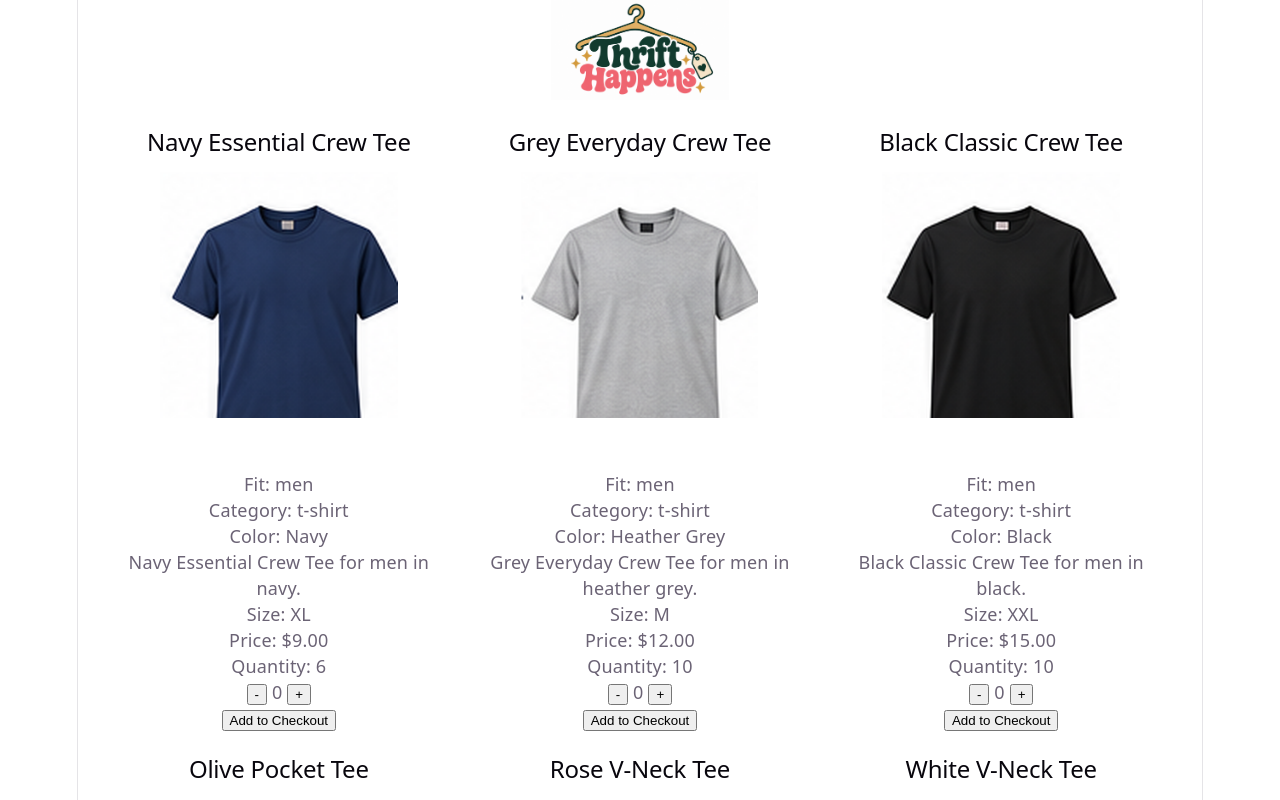
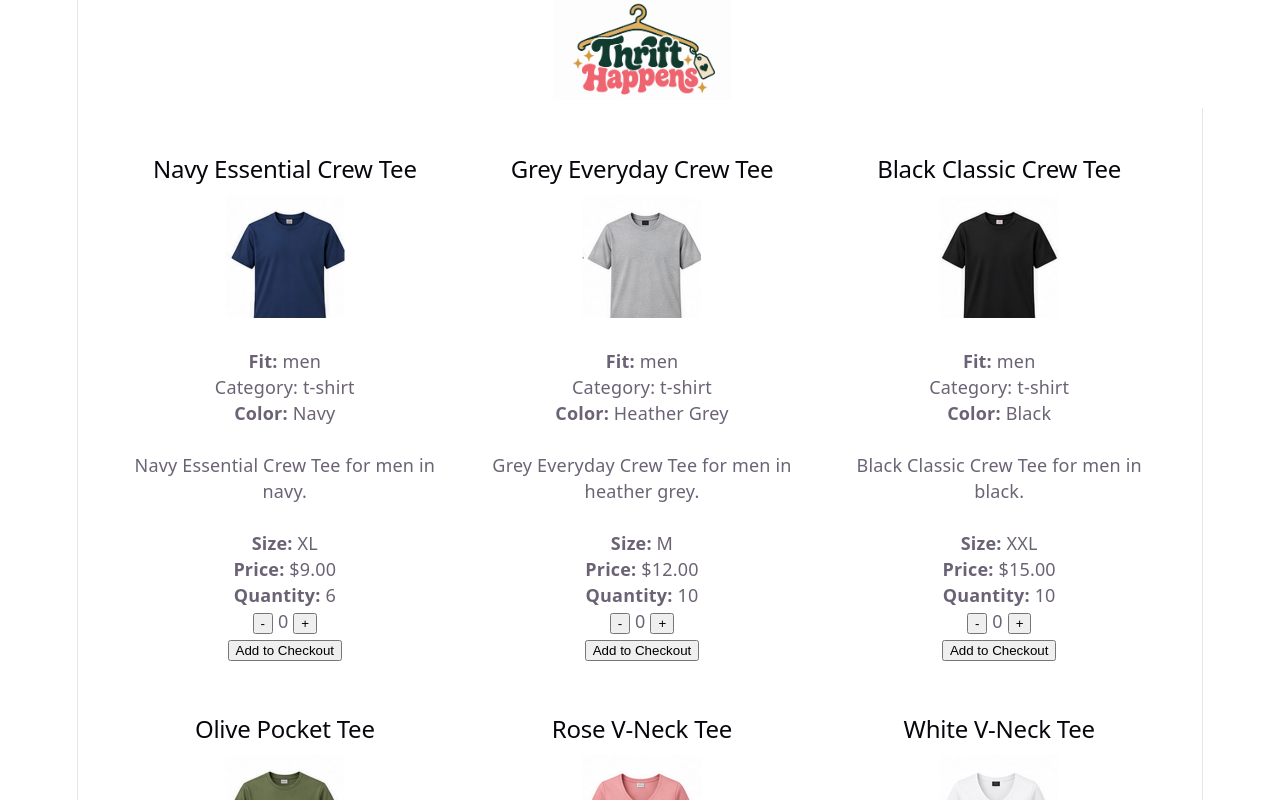
Before and after one commit to Skelaos/project1-thrift-happens, a React (Vite) app: page / in a window 1280 px wide. Shown: the top 800 px of the page. Built offline with nearby package versions, Linux system fonts and the light colour scheme.

Commit message:
Project 1 Mostly Finished, Uncommented

```diff
--- a/src/App.css
+++ b/src/App.css
@@ -185,7 +185,7 @@
 
 .NavBar {
   background-color: white;
-  margin-bottom: 20px;
+  width: 100.3%;
 }
 
 .ItemsContainer {
@@ -195,14 +195,49 @@
   justify-content: center;
   gap: 20px;
   width: 100%;
+  border: 2px solid white;
+  padding: 30px 0px;
 }
 
 .ItemCard {
   border: 2px solid white;
   width: 30%;
+  padding: 15px;
+  box-sizing: border-box;
 }
 
 .OutOfStock {
   color: red;
   font-weight: bolder;
 }
+
+.CheckoutContainer {
+  border: 2px solid white;
+  width: 100%;
+  padding: 30px 0px;
+}
+
+.EmptyCheckout {
+  display: flex;
+  padding-bottom: 30px;
+  flex-direction: column;
+  align-items: center;
+}
+
+.EmptyCheckout button {
+  width: 30%;
+}
+
+.Checkout {
+  display: flex;
+  flex-direction: row;
+  flex-wrap: wrap;
+  justify-content: center;
+  width: 100%;
+  gap: 20px;
+}
+
+.CheckoutCard {
+  border: 2px solid white;
+  width: 30%;
+}
--- a/src/components/CheckoutCard.tsx
+++ b/src/components/CheckoutCard.tsx
@@ -1,26 +1,36 @@
 import type { CheckoutArticle } from "./ThriftHappensApp";
 
-// interface CheckoutCardProps extends CheckoutArticle {
-//   //Handler for removing from checkout
-// }
+interface CheckoutCardProps extends CheckoutArticle {
+  //Handler for removing from checkout
+  handleRemoveFromCheckout: (
+    id: string,
+    articleId: number,
+    itemQuantity: number,
+  ) => void;
+}
 
 export default function CheckoutCard({
-  //   id,
-  //   articleId,
+  id,
+  articleId,
   image,
   name,
   price,
   itemQuantity,
   total,
-}: CheckoutArticle) {
+  handleRemoveFromCheckout,
+}: CheckoutCardProps) {
   return (
     <div className="CheckoutCard">
       <h2>{name}</h2>
-      <img src={image} alt="" />
+      <img src={image} alt="" height="300px" />
       <p>Price: {price}</p>
       <p>Quantity: {itemQuantity}</p>
       <p>Total: {total}</p>
-      <button /*onClick event here*/>Remove</button>
+      <button
+        onClick={() => handleRemoveFromCheckout(id, articleId, itemQuantity)}
+      >
+        Remove
+      </button>
     </div>
   );
 }
--- a/src/components/CheckoutContainer.tsx
+++ b/src/components/CheckoutContainer.tsx
@@ -4,20 +4,46 @@ import type { CheckoutArticle } from "./ThriftHappensApp";
 interface CheckoutContainerProps {
   checkoutData: CheckoutArticle[];
   //Handlers
+  handleRemoveFromCheckout: (
+    id: string,
+    articleId: number,
+    itemQuantity: number,
+  ) => void;
+  handleEmptyCheckout: (checkoutData: CheckoutArticle[]) => void;
 }
 
 export default function CheckoutContainer({
   checkoutData,
   //Handlers
+  handleRemoveFromCheckout,
+  handleEmptyCheckout,
 }: CheckoutContainerProps) {
   return (
     <div>
       <div className="CheckoutContainer">
-        {checkoutData.map((item) => (
-          <CheckoutCard key={item.id} {...item} /*Handlers*/ />
-        ))}
+        <div className="EmptyCheckout">
+          {checkoutData.length > 0 ? (
+            <button onClick={() => handleEmptyCheckout(checkoutData)}>
+              Empty Checkout
+            </button>
+          ) : (
+            ""
+          )}
+          {checkoutData.length > 0
+            ? `Total: $${checkoutData.reduce((acc, article) => acc + article.total, 0).toFixed(2)}`
+            : "CHECKOUT EMPTY"}
+        </div>
+        <div className="Checkout">
+          {" "}
+          {checkoutData.map((item) => (
+            <CheckoutCard
+              key={item.id}
+              {...item}
+              handleRemoveFromCheckout={handleRemoveFromCheckout}
+            />
+          ))}
+        </div>
       </div>
-      <div>/*Empty Checkout?*/</div>
     </div>
   );
 }
--- a/src/components/ItemCard.tsx
+++ b/src/components/ItemCard.tsx
@@ -22,20 +22,33 @@ export default function ItemCard({
   return (
     <div className="ItemCard">
       <h2>{itemInfo.name}</h2>
-      <img src={image} height="300px" />
-      <p>Fit: {fit}</p>
+      <img src={image} height="150px" />
+      <p>
+        <b>Fit:</b> {fit}
+      </p>
       <p>Category: {category}</p>
-      <p>Color: {color}</p>
+      <p>
+        <b>Color:</b> {color}
+      </p>
+      <br />
       <p>{description}</p>
-      <p>Size: {size}</p>
-      <p>Price: ${itemInfo.price.toFixed(2)}</p>
-      <p>Quantity: {itemInfo.quantity}</p>
+      <br />
+      <p>
+        <b>Size:</b> {size}
+      </p>
+      <p>
+        <b>Price:</b> ${itemInfo.price.toFixed(2)}
+      </p>
+      <p>
+        <b>Quantity:</b> {itemInfo.quantity}
+      </p>
       <button onClick={() => handleChangeQuantity(-1)}>-</button>
       <span> {itemInfo.itemQuantity} </span>
       <button onClick={() => handleChangeQuantity(1)}>+</button>
       <br />
       <button
         className={itemInfo.quantity === 0 ? "OutOfStock" : ""}
+        disabled={itemInfo.quantity === 0}
         onClick={() =>
           handleAddToCheckout({
             articleId: itemInfo.id,
--- a/src/components/ThriftHappensApp.tsx
+++ b/src/components/ThriftHappensApp.tsx
@@ -2,7 +2,7 @@ import { useState } from "react";
 import type { ClothingProduct } from "../data/data";
 import ItemsContainer from "./ItemsContainer";
 import NavBar from "./NavBar";
-// import CheckoutContainer from "./CheckoutContainer";
+import CheckoutContainer from "./CheckoutContainer";
 
 interface ItemData {
   data: ClothingProduct[];
@@ -47,7 +47,7 @@ export default function ThriftHappensApp({ data }: ItemData) {
     })),
   );
 
-  //   const [checkoutArticle, setCheckoutArticle] = useState<CheckoutArticle[]>([]);
+  const [checkoutArticle, setCheckoutArticle] = useState<CheckoutArticle[]>([]);
 
   //Handlers
   //Handler for the plus and minus buttons
@@ -68,6 +68,12 @@ export default function ThriftHappensApp({ data }: ItemData) {
   }
 
   function handleAddToCheckout(checkoutArticle: CheckoutArticle) {
+    if (
+      checkoutArticle.itemQuantity <= 0 ||
+      checkoutArticle.itemQuantity > checkoutArticle.quantity
+    ) {
+      return;
+    }
     setItemInfo((prevData) => {
       return prevData.map((info) =>
         info.id === checkoutArticle.articleId
@@ -82,12 +88,61 @@ export default function ThriftHappensApp({ data }: ItemData) {
           : info,
       );
     });
-    //Something to check if the item is already in the checkout?
+    setCheckoutArticle((prevArticles) => {
+      if (checkoutArticle.itemQuantity <= 0) {
+        return prevArticles;
+      }
+      const inCheckout = prevArticles.find(
+        (article) => article.articleId === checkoutArticle.articleId,
+      );
+      if (inCheckout) {
+        return prevArticles.map((article) => {
+          if (article.articleId === checkoutArticle.articleId) {
+            const newQuantity =
+              article.itemQuantity + checkoutArticle.itemQuantity;
+            return {
+              ...article,
+              itemQuantity: newQuantity,
+              total: newQuantity * article.price,
+            };
+          }
+          return article;
+        });
+      }
+      return [...prevArticles, checkoutArticle];
+    });
   }
 
   //Handler for removing one from checkout
-
+  function handleRemoveFromCheckout(
+    id: string,
+    articleId: number,
+    itemQuantity: number,
+  ) {
+    setItemInfo((prevData) => {
+      return prevData.map((info) =>
+        info.id === articleId
+          ? {
+              ...info,
+              quantity: info.quantity + itemQuantity,
+            }
+          : info,
+      );
+    });
+    setCheckoutArticle((prevArticles) => {
+      return prevArticles.filter((item) => item.id !== id);
+    });
+  }
   //Handler for emptying checkout
+  function handleEmptyCheckout(checkoutData: CheckoutArticle[]) {
+    checkoutData.forEach((article) => {
+      handleRemoveFromCheckout(
+        article.id,
+        article.articleId,
+        article.itemQuantity,
+      );
+    });
+  }
 
   //Return
   return (
@@ -99,7 +154,11 @@ export default function ThriftHappensApp({ data }: ItemData) {
         handleChangeQuantity={handleChangeQuantity}
         handleAddToCheckout={handleAddToCheckout}
       />
-      /*CheckoutContainer*/
+      <CheckoutContainer
+        checkoutData={checkoutArticle}
+        handleRemoveFromCheckout={handleRemoveFromCheckout}
+        handleEmptyCheckout={handleEmptyCheckout}
+      />
     </div>
   );
 }
```
